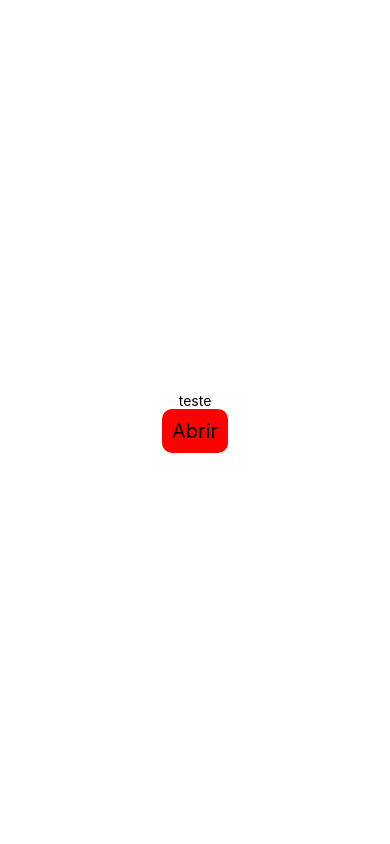
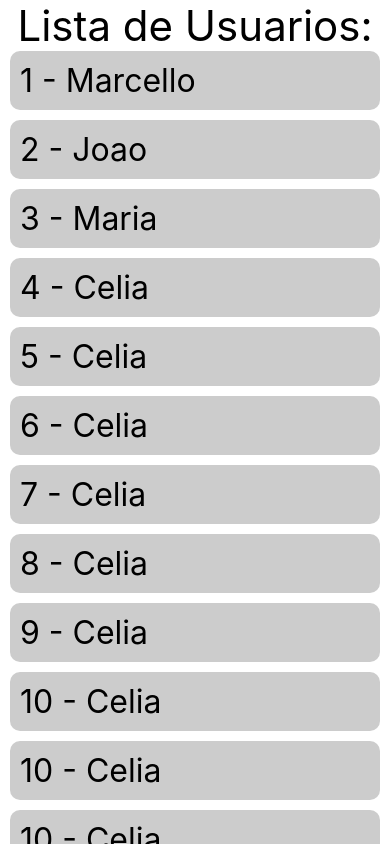
Before and after one commit to kazuuu/2tdss2023, a React Native app in the folder FiapApp/: screen / in a window 390 px wide. Built offline with nearby package versions, Linux system fonts and the light colour scheme.

Commit message:
Components 3 part 3 Flat List

```diff
--- a/FiapApp/App.js
+++ b/FiapApp/App.js
@@ -1,39 +1,48 @@
 import React, { useState } from 'react';
 import { StatusBar } from 'expo-status-bar';
-import { StyleSheet, Text, View, Modal, Pressable } from 'react-native';
+import { StyleSheet, Text, View, FlatList } from 'react-native';
 
 
 const App = () => {
-  const [modalVisible, setModalVisible] = useState(false);
+  const [userList, setuserList] = useState([
+    { id: 1, nome: 'Marcello' },
+    { id: 2, nome: 'Joao' },
+    { id: 3, nome: 'Maria' },
+    { id: 4, nome: 'Celia' },
+    { id: 5, nome: 'Celia' },
+    { id: 6, nome: 'Celia' },
+    { id: 7, nome: 'Celia' },
+    { id: 8, nome: 'Celia' },
+    { id: 9, nome: 'Celia' },
+    { id: 10, nome: 'Celia' },
+    { id: 10, nome: 'Celia' },
+    { id: 10, nome: 'Celia' },
+    { id: 10, nome: 'Celia' },
+    { id: 10, nome: 'Celia' },
+    { id: 11, nome: 'Celia' },
+    { id: 12, nome: 'TESTE' },
+  ]);
 
   return (
     <View style={styles.container}>
-      <Modal
-        animationType=''
-        transparent={true}
-        visible={modalVisible}
-        onRequestClose={() => setModalVisible(false)}
-      >
-        <View style={[styles.container, styles.bgDark ]}>
-          <Text>MODAL</Text>
-          <Pressable
-            style={styles.botao}
-            onPress={() => setModalVisible(false)}
-          >
-            <Text style={styles.botaoFonte}>FECHAR</Text>
-          </Pressable>
-
-        </View>
-      </Modal>
-
-      <Text>teste</Text>
-      <Pressable
-        style={styles.botao}
-        onPress={() => setModalVisible(true)}
-      >
-        <Text style={styles.botaoFonte}>Abrir</Text>
-      </Pressable>
-
+      <StatusBar
+        backgroundColor='green'
+        barStyle='default'
+        hidden={true}
+      />
+      <Text style={styles.font4}>
+        Lista de Usuarios:
+      </Text>
+      <FlatList
+        style={styles.list}
+        data ={userList}
+        renderItem={({item}) => (
+          <View style={styles.item}>
+            <Text style={styles.font3}>{item.id} - {item.nome}</Text>
+          </View>
+        )}
+        keyExtractor={item => item.id.toString()}
+      />
     </View>
   );
 }
@@ -41,21 +50,36 @@ const App = () => {
 const styles = StyleSheet.create({
   container: {
     flex: 1,
-    backgroundColor: '#fff',
     alignItems: 'center',
     justifyContent: 'center',
   },
   bgDark: {
     backgroundColor: '#ccc',
   },
-  botao: {
-    backgroundColor: 'red',
+  list: {
+    flex: 1,
+    width: '100%',
+    paddingHorizontal: 10,
+  },
+  item: {
+    flexDirection: 'row',
+    backgroundColor: '#ccc',
     padding: 10,
     borderRadius: 10,
+    marginBottom: 10,
   },
-  botaoFonte: {
-    fontSize: 20
-  }
+  font1: {
+    fontSize: 12
+  },
+  font2: {
+    fontSize: 22
+  },
+  font3: {
+    fontSize: 32
+  },
+  font4: {
+    fontSize: 42
+  },
 
 });
 
```
